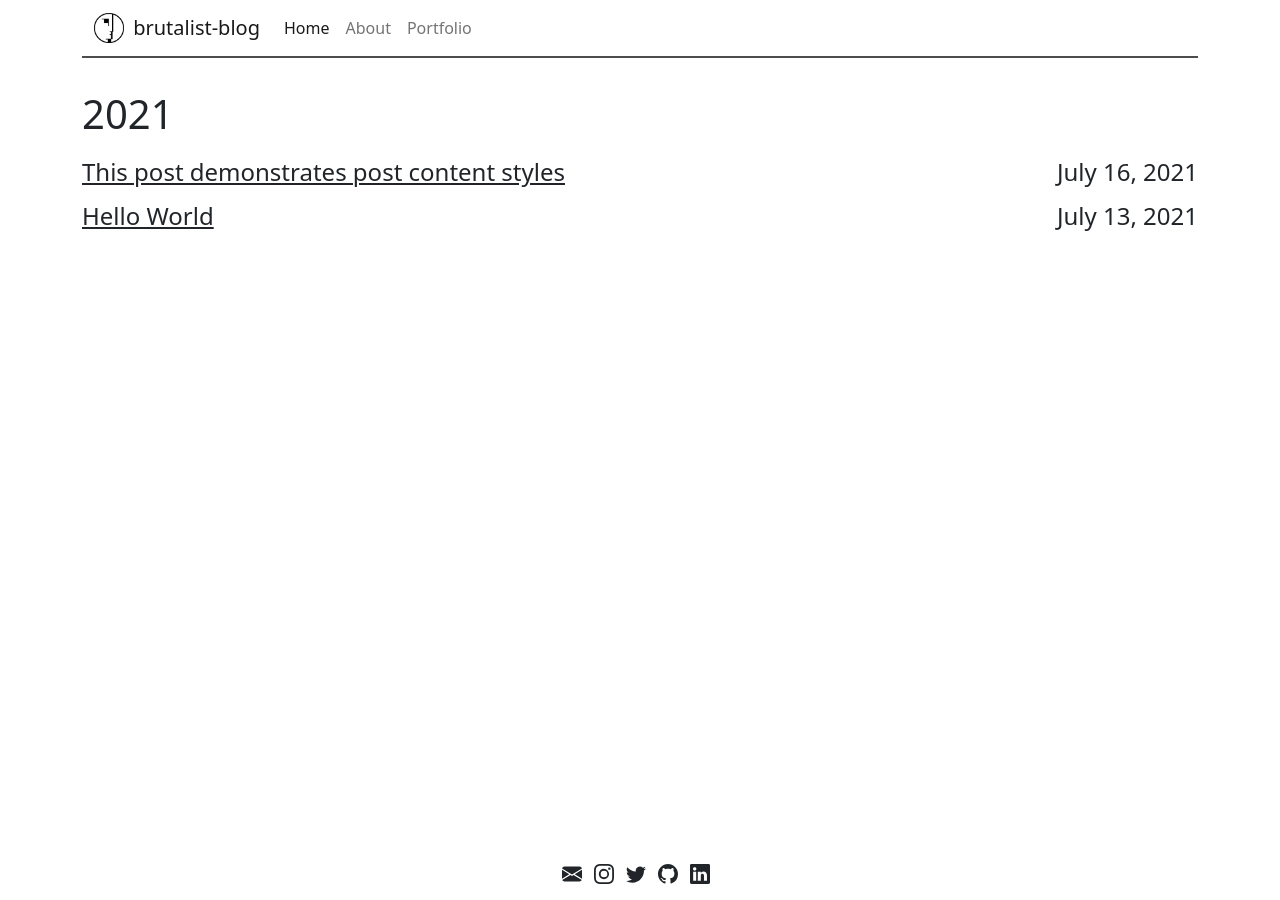
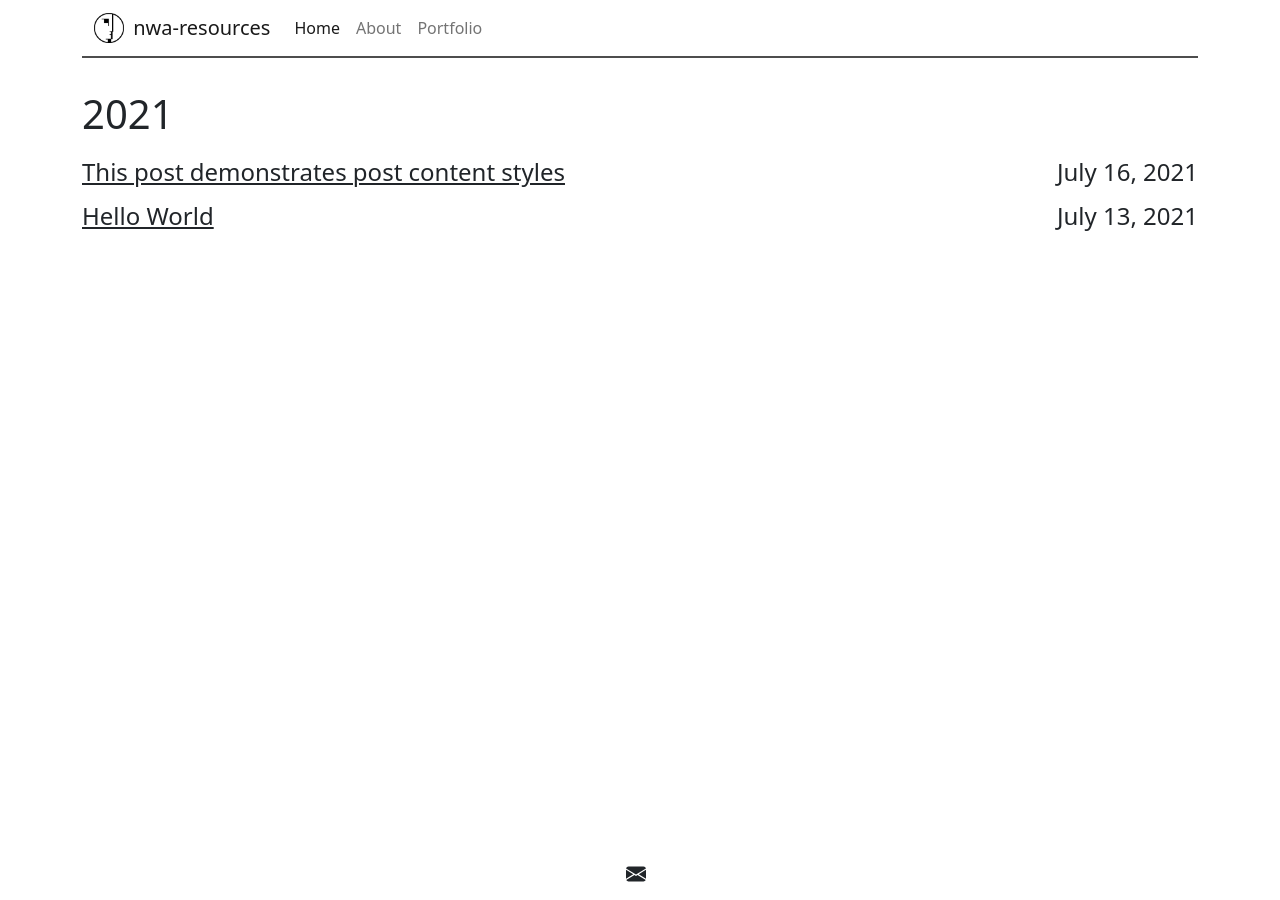
Before and after one commit to psibir/nwa-resources, a Jekyll site: the page built from index.html, in a window 1280 px wide. Built offline with Jekyll 4.4.1, drawn with Linux system fonts in a browser that asks for light colours.

Commit message:
Update _config.yml

```diff
--- a/_config.yml
+++ b/_config.yml
@@ -3,10 +3,10 @@
 #
 
 # Name of your site (displayed in the navbar)
-name: brutalist-blog
+name: nwa-resources
 
 # Your site's title (e.g., Ben's Awesome Site, The GitHub Blog, etc.), used as part of the title tag like Home | Ben's Awesome Site.
-title: brutalist-blog
+title: nwa-resources
 
 # Link to avatar in the navbar (/assets/images/avatar.png). Leave empty if no logo desired. Two avatars for light and dark mode.
 # Avatar for light mode site
@@ -15,10 +15,10 @@ lightavatar: /assets/images/light_bauhaus_logo.png
 darkavatar: /assets/images/dark_bauhaus_logo.png
 
 # A short description (e.g., A blog dedicated to reviewing cat gifs), used as part of the title tag like Ben's Awesome Site | A blog dedicated to reviewing cat gifs instead of Ben's Awesome Site | Long description about a blog dedicated to reviewing cat gifs that would be used when page.title is not defined.
-tagline: Minimalistic Jekyll theme that automatically supports dark and light modes for blogs
+tagline: A collection of social services and resources for Northwest Arkansas
 
 # A longer description used for the description meta tag. Also used as fallback for pages that don't provide their own description, and also as part of the page's title tag if neither page.title nor site.tagline has been defined.
-description: Minimalistic Jekyll theme that automatically supports dark and light modes for blogs
+description: A collection of social services and resources for Northwest Arkansas, primarily Washington County
 
 # The full URL to your site. Note: site.github.url will be used by default.
 url:
@@ -27,13 +27,13 @@ url:
 # (http://yourusername.github.io/repository-name)
 # and NOT your User repository (http://yourusername.github.io)
 # then add in the baseurl here, like this: "/repository-name"
-baseurl: ""
+baseurl: "nwa-resources"
 
 # global author information
-author: andrew-park
+author: trevor-bloomfield
 
 # URL to a site-wide logo (e.g., /assets/your-company-logo.png)
-logo: /assets/images/light_bauhaus_logo.png
+logo: /assets/images/light_solution_logo.png
 
 # Enter your Google Analytics web tracking code (e.g. UA-2110908-2) to activate tracking
 google_analytics:
@@ -44,11 +44,11 @@ permalink: /:year/:month/:day/:title/
 footer-links:
   email: mkie0125@gmail.com
   facebook:
-  github: andrewhwanpark/brutalist-blog
-  instagram: andrewhwanpark
-  linkedin: andrewhwanpark
+  github:
+  instagram:
+  linkedin:
   rss: # just type anything here for a working RSS icon
-  twitter: andrewhwanpark
+  twitter:
 
 plugins:
   - jekyll-seo-tag
```
